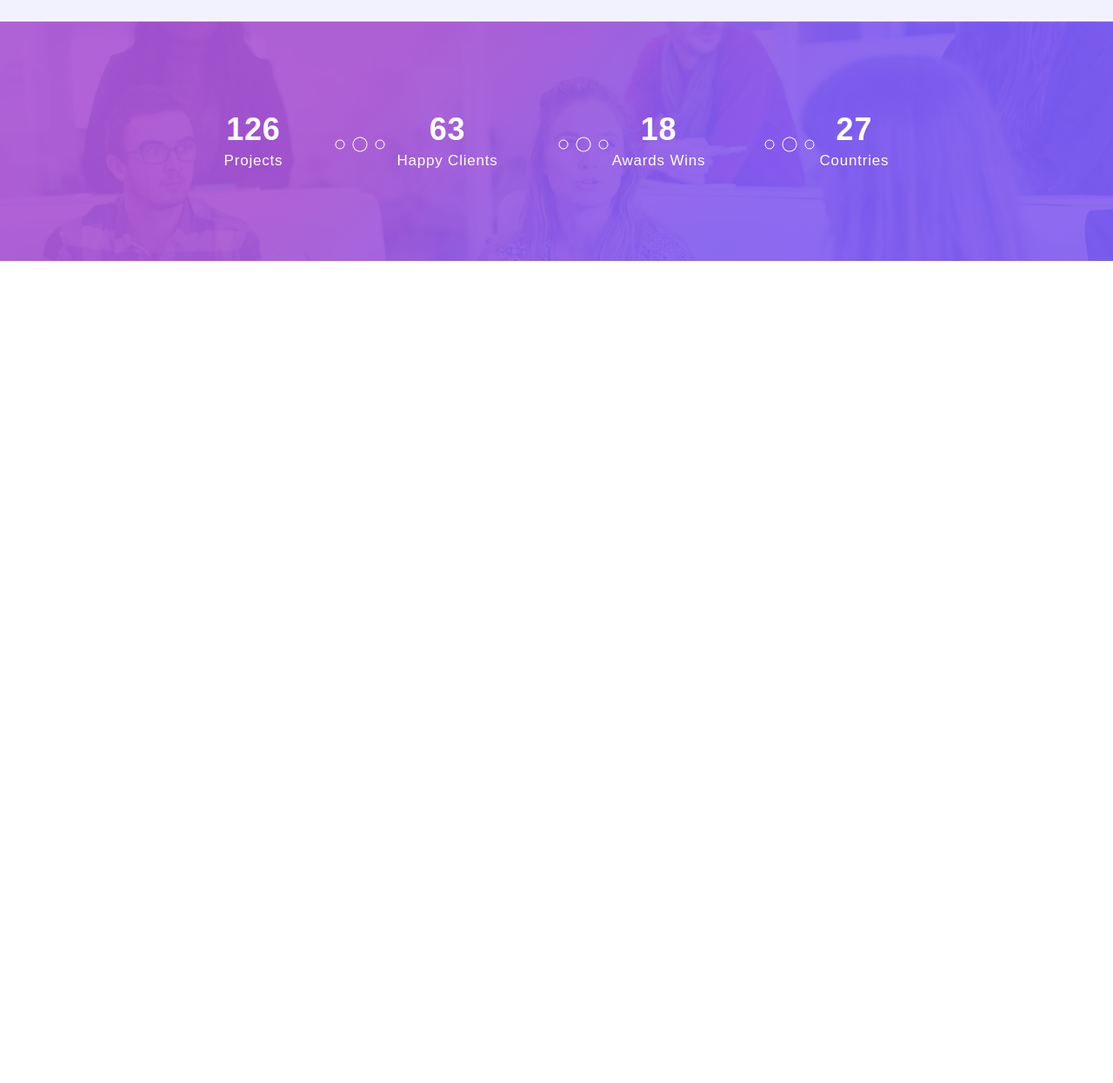
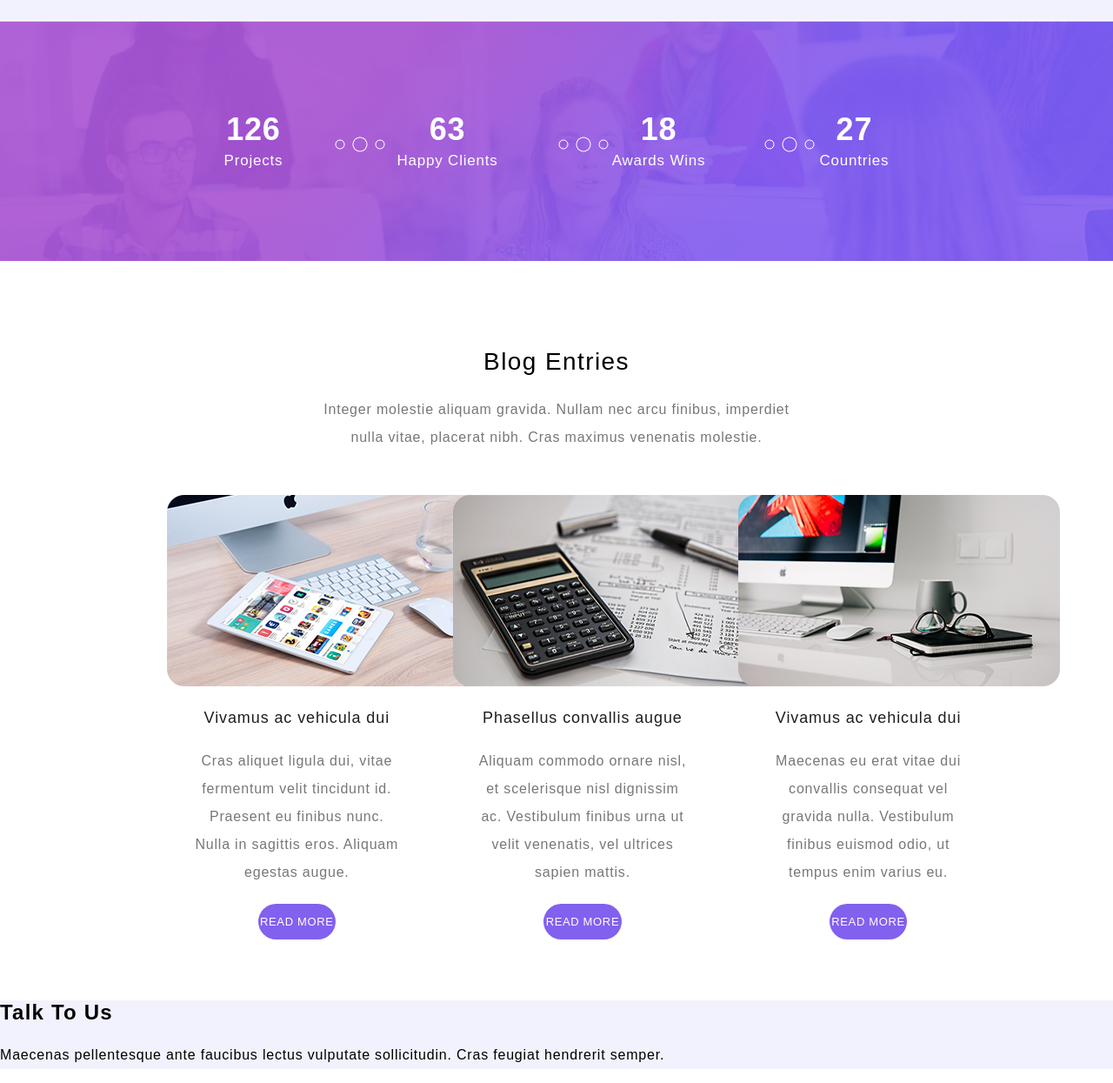
Before and after one commit to sqirum/template-softy-pinko, a plain HTML site: page index.html in a window 1280 px wide. Shown: the part 4423-5668 px from the top of the page at 87% size. Before the commit the page ends 4723 px from the top, so only its background shows below. Drawn offline with Linux system fonts and the light colour scheme.

Commit message:
add blog section

```diff
--- a/index.html
+++ b/index.html
@@ -264,6 +264,41 @@
             </div>
         </section>
 
+        <section id="blog">
+            <div class="wrapper">
+                <h2>Blog Entries</h2>
+                <p>Integer molestie aliquam gravida. Nullam nec arcu finibus, imperdiet nulla vitae, placerat nibh. Cras maximus venenatis molestie.</p>
+                <ul class="blog-list">
+
+                    <li>
+                        <img src="img/blog-item-01.png" alt="">
+                        <h5><a href="">Vivamus ac vehicula dui</a></h5>
+                        <p>Cras aliquet ligula dui, vitae fermentum velit tincidunt id. Praesent eu finibus nunc. Nulla in sagittis eros. Aliquam egestas augue.</p>
+                        <a href="#" class="read-more">Read More</a>
+                    </li>
+
+                    <li>
+                        <img src="img/blog-item-02.png" alt="">
+                        <h5><a href="">Phasellus convallis augue</a></h5>
+                        <p>Aliquam commodo ornare nisl, et scelerisque nisl dignissim ac. Vestibulum finibus urna ut velit venenatis, vel ultrices sapien mattis.</p>
+                        <a href="#" class="read-more">Read More</a>
+                    </li>
+
+                    <li>
+                        <img src="img/blog-item-03.png" alt="">
+                        <h5><a href="">Vivamus ac vehicula dui</a></h5>
+                        <p>Maecenas eu erat vitae dui convallis consequat vel gravida nulla. Vestibulum finibus euismod odio, ut tempus enim varius eu.</p>
+                        <a href="#" class="read-more">Read More</a>
+                    </li>
+
+                </ul>
+            </div>
+        </section>
+
+        <section id="contact">
+            <h2>Talk To Us</h2>
+            <p>Maecenas pellentesque ante faucibus lectus vulputate sollicitudin. Cras feugiat hendrerit semper.</p>
+        </section>
     </main>
 
 </body>
--- a/styles.css
+++ b/styles.css
@@ -392,10 +392,11 @@ nav#main-menu ul li a.active {
   margin-top: 50px;
 }
 
-#pricing .pricing-plans-list li {
+#pricing .pricing-plans-list li.pricing-plans-item {
   background: #fff;
   width: 30%;
   border-radius: 25px;
+  box-shadow: 0 2px 48px 0 rgb(0 0 0 / 10%);
 }
 
 #pricing .pricing-plans-list h3 {
@@ -513,3 +514,77 @@ section#counter {
   display: block;
   margin: 5px 0;
 }
+
+#blog {
+  background: #fff;
+}
+
+#blog h2 {
+  font-weight: normal;
+  font-size: 28px;
+  text-align: center;
+  margin-top: 100px;
+}
+
+#blog p {
+  color: #777;
+  text-align: center;
+  width: 0 60%;
+  margin: 0 20%;
+}
+
+#blog ul {
+  display: flex;
+  margin: 50px 0;
+}
+
+#blog ul li {
+  width: 33.33%;
+}
+
+#blog ul li:nth-child(2) {
+  margin: 0 30px;
+}
+
+#blog ul li h5 a {
+  text-decoration: none;
+  display: block;
+  text-align: center;
+  font-size: 18px;
+  color: #1e1e1e;
+  margin: 20px 0;
+  font-weight: normal;
+  transition: all 0.3s ease;
+}
+
+#blog ul li h5 a:hover {
+  color: #ff589e;
+}
+
+#blog ul li p {
+  width: 80%;
+  margin: 0 10%;
+}
+
+#blog ul li a.read-more {
+  text-transform: uppercase;
+  background: #8261ee;
+  padding: 13px 0;
+  border-radius: 25px;
+  color: #fff;
+  text-decoration: none;
+  font-size: 13px;
+  font-weight: lighter;
+  transition: all 0.3s ease;
+  margin: 20px 35%;
+  display: block;
+  text-align: center;
+}
+
+#blog ul li a.read-more:hover {
+  background: #ff589e;
+}
+
+#contact {
+  background: #f2f2fe;
+}
```
